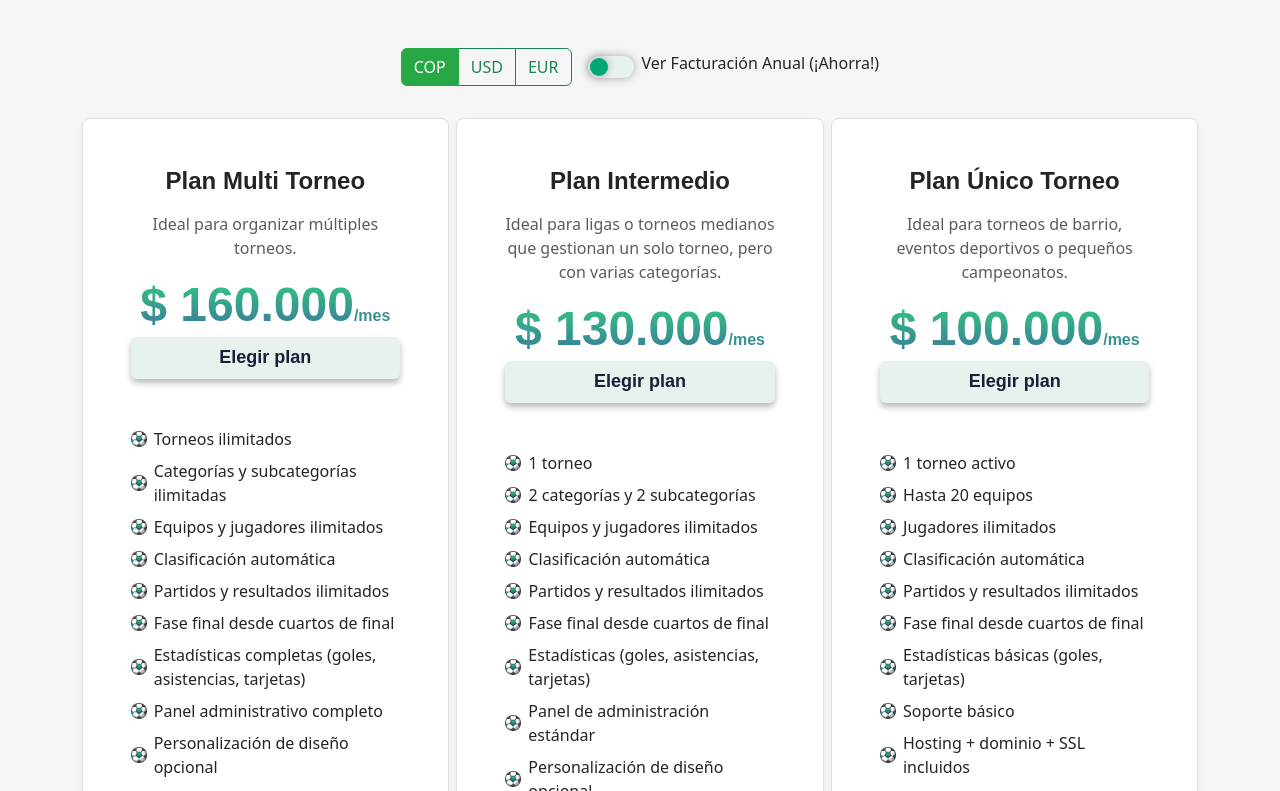
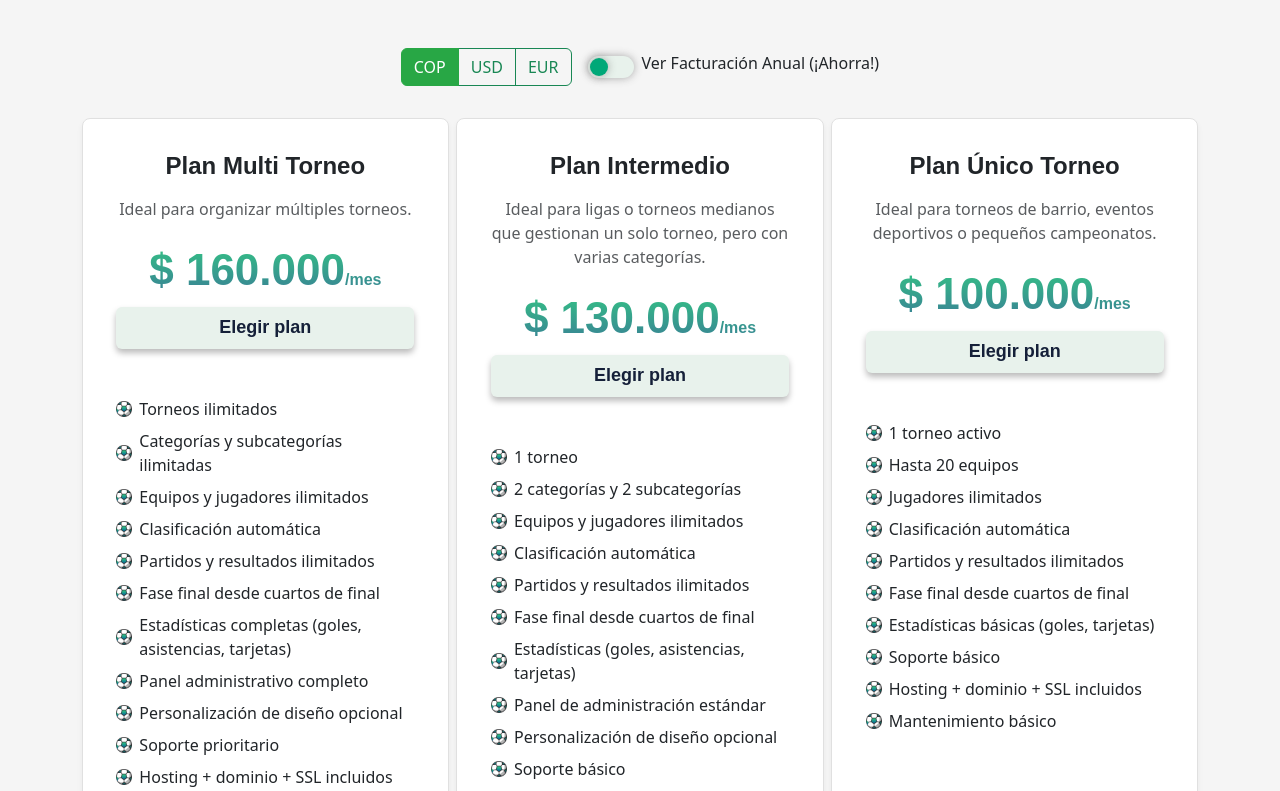
Before and after one commit to nestor2312/landing, a React (Vite) app: page / in a window 1280 px wide. Shown: the part 1469-2260 px from the top of the page. Built offline with nearby package versions, Linux system fonts and the light colour scheme; a web font is replaced by a local one.

Commit message:
update prices

```diff
--- a/src/App.css
+++ b/src/App.css
@@ -25,6 +25,10 @@ background-clip: text;
 .text-font{
      font-family: 'Days One', sans-serif;
 
+}
+
+.font-prices{
+   font-size: 44px;
 }
 
 .plan{
@@ -85,7 +89,7 @@ footer{
         .pricing-card {
             border: 1px solid #e0e0e0;
             border-radius: 0.5rem;
-            padding: 1.5rem;
+            padding: 1.1rem!important;
             box-shadow: 0 4px 6px rgba(0, 0, 0, 0.05);
             transition: transform 0.3s ease-in-out;
         }
--- a/src/App.jsx
+++ b/src/App.jsx
@@ -633,7 +633,7 @@ const pricingPlans = [
                       {/* Lógica condicional para mostrar precios mensuales/anuales o pago único */}
                       {plan.prices[selectedCurrency].monthly !== undefined ||
                       plan.prices[selectedCurrency].annual !== undefined ? (
-                        <p className="display-5 fw-bold mb-1 text-fubol">
+                        <p className="font-prices fw-bold mb-1 text-fubol">
                           {formatPrice(
                             isAnnualBilling
                               ? plan.prices[selectedCurrency].annual
@@ -645,7 +645,7 @@ const pricingPlans = [
                           </span>
                         </p>
                       ) : (
-                        <p className="display-5 fw-bold mb-1 text-fubol">
+                        <p className="font-prices fw-bold mb-1 text-fubol">
                           {formatPrice(
                             plan.prices[selectedCurrency].pagoUnico,
                             selectedCurrency
@@ -780,7 +780,7 @@ const pricingPlans = [
     demo gratuita de 15 días con acceso al plan Premium
   </strong>
   .<br />
-  <span className="d-block mt-2">
+  <span className="d-block fw-ligth mt-2">
     Descubre cómo <strong className="fw-bold">Fubol</strong> puede ayudarte a organizar y administrar
     tus torneos de forma <strong className="fw-bold">fácil</strong>, <strong className="fw-bold">rápida</strong> y{" "}
     <strong className="fw-bold">profesional</strong>.
```
